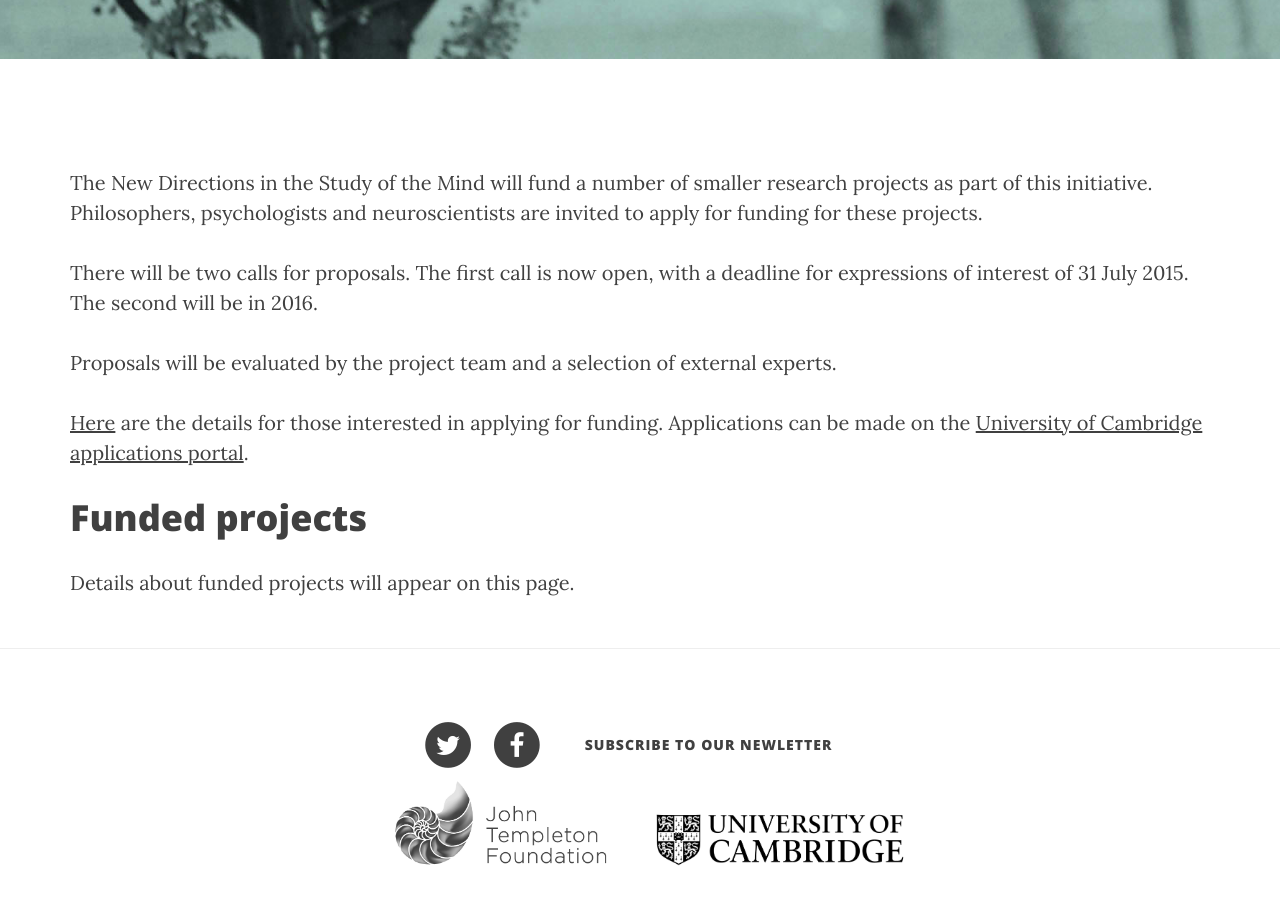
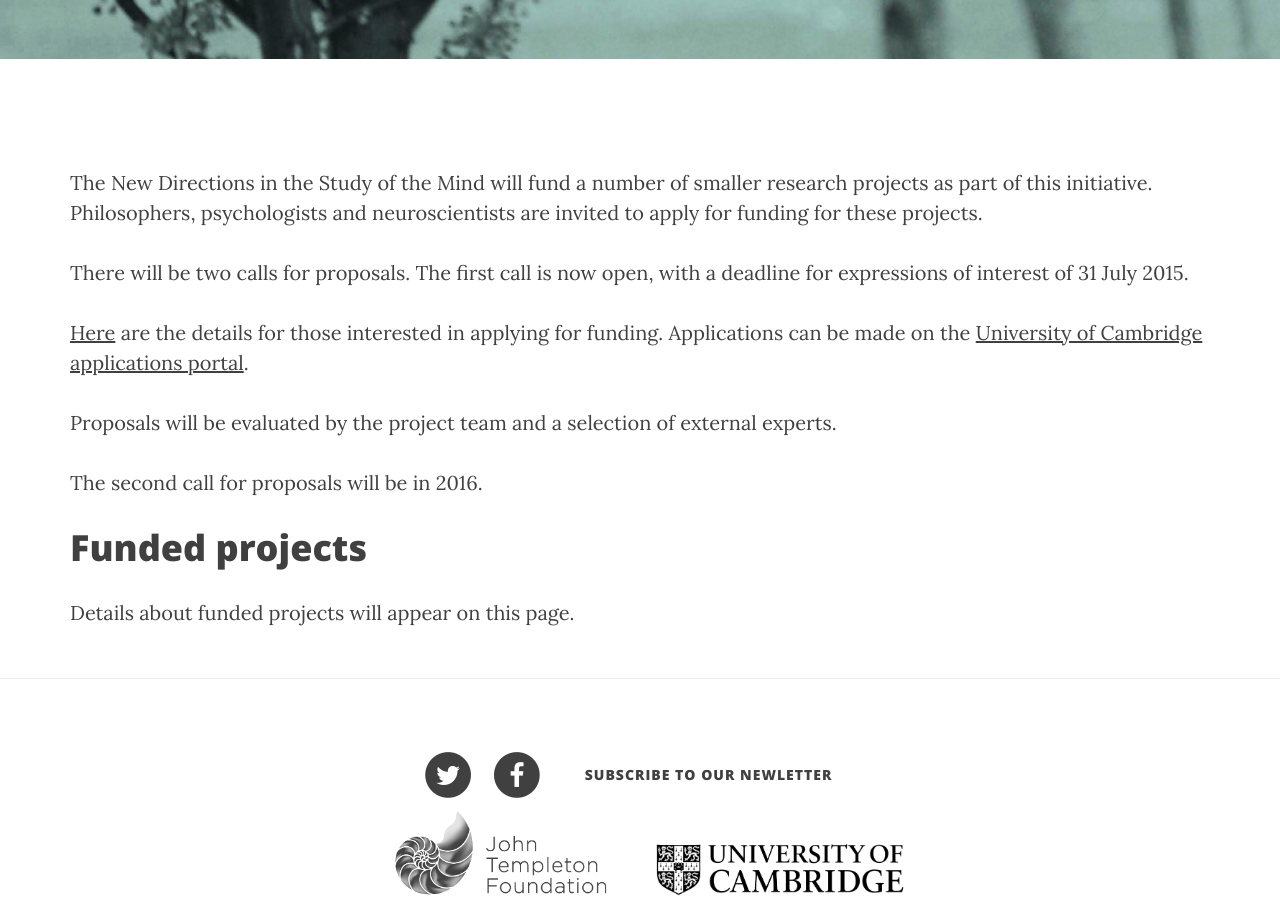
Before and after one commit to msteenhagen/newdirectionsproject.github.io, a Jekyll site: the page built from funding.html, in a window 1280 px wide and 900 px high, scrolled down 666 px. Built offline with Jekyll 4.4.1, drawn with Linux system fonts in a browser that asks for light colours; nearby versions of some CDN libraries.

Commit message:
update applications paragraphs

```diff
--- a/funding.html
+++ b/funding.html
@@ -7,11 +7,13 @@ header-img: "img/funding-bg3.jpg"
 
 <p>The New Directions in the Study of the Mind will fund a number of smaller research projects as part of this initiative. Philosophers, psychologists and neuroscientists are invited to apply for funding for these projects.</p>
 
-<p>There will be two calls for proposals. The first call is now open, with a deadline for expressions of interest of 31 July 2015. The second will be in 2016.</p>
+<p>There will be two calls for proposals. The first call is now open, with a deadline for expressions of interest of 31 July 2015.</p>
+
+<p><a href="{{ site.baseurl }}/pdfs/newdirections_callforproposals_july2015.pdf">Here</a> are the details for those interested in applying for funding. Applications can be made on the <a href="http://www.conf.phil.cam.ac.uk/" target="_blank">University of Cambridge applications portal</a>.</p>
 
 <p>Proposals will be evaluated by the project team and a selection of external experts.</p>
 
-<p><a href="{{ site.baseurl }}/pdfs/newdirections_callforproposals_july2015.pdf">Here</a> are the details for those interested in applying for funding. Applications can be made on the <a href="http://www.conf.phil.cam.ac.uk/" target="_blank">University of Cambridge applications portal</a>.</p>
+<p>The second call for proposals will be in 2016.</p>
 
 <h1>Funded projects</h1>
 
```
